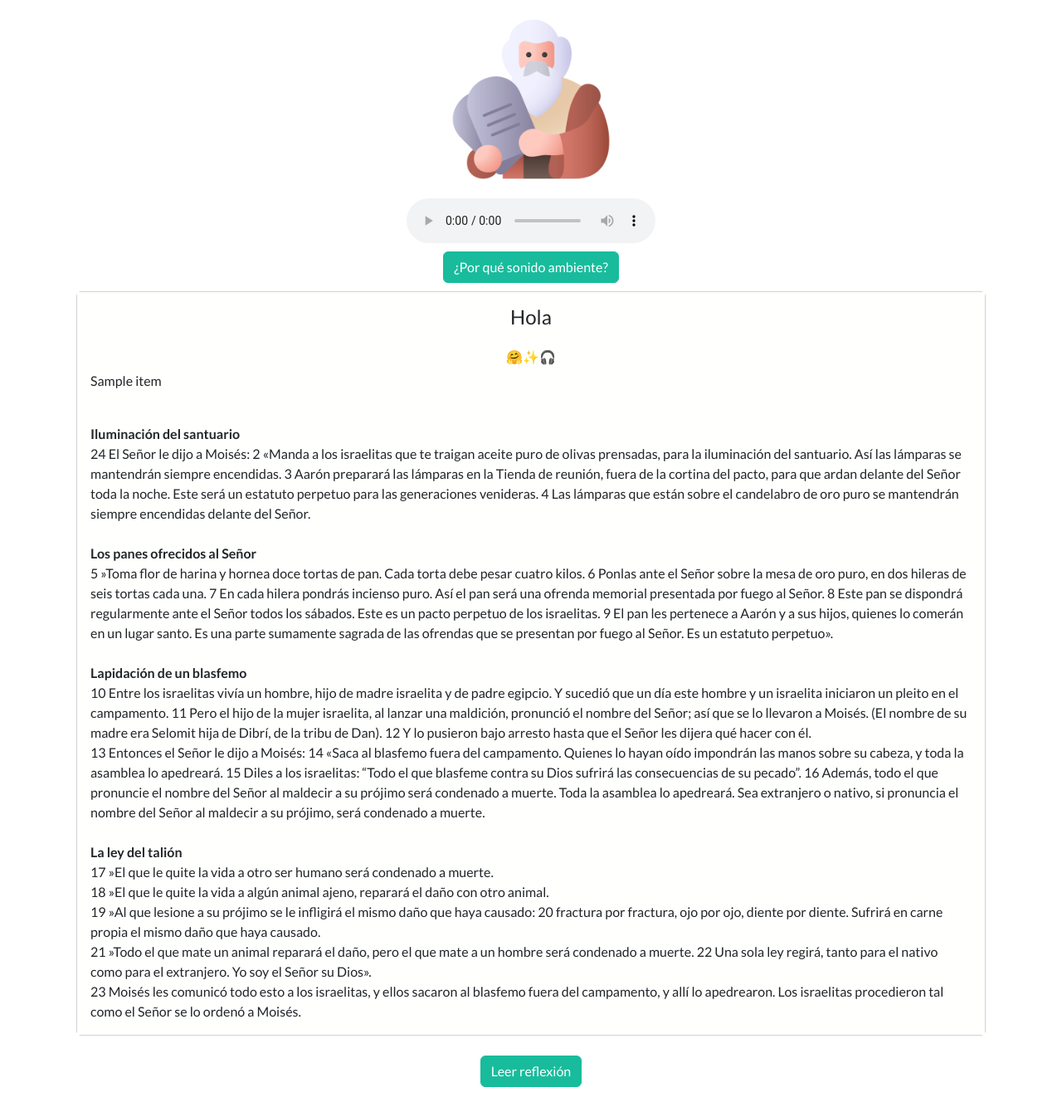
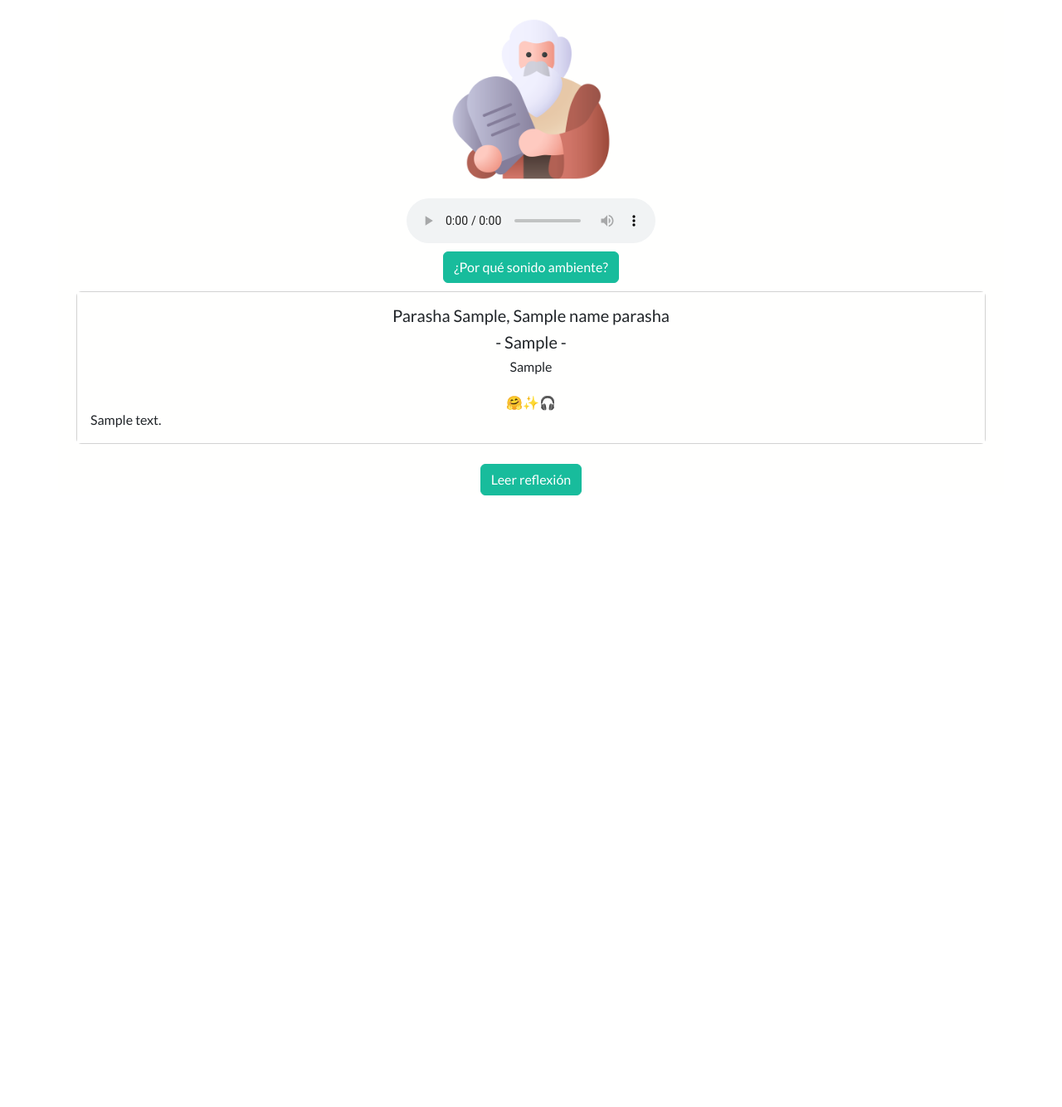
Before and after one commit to Vladimir4063/manadeldia, a Flask app: template templates/index.html in a window 1280 px wide. Shown: the whole page at 83% size. After the commit the page ends 597 px from the top, so only its background shows below. Run offline with Flask 3, Linux system fonts and the light colour scheme; the template is opened without the code that fills it: most values are stand-ins (such as "Sample title", 1, 10 or a date in 2020).

Commit message:
add parasha Naso

```diff
--- a/index.py
+++ b/index.py
@@ -1,33 +1,28 @@
 import time
 from flask import Flask, render_template
 from database.db import *
-
+from models.get_aliya import get_text_aliya
 
 app = Flask(__name__)
 
-@app.route('/')
+@app.route("/")
 def home():
+    data_list = get_text_aliya()
 
-    connection_DB =connection.cursor()
-    connection_DB.execute('SELECT nameParasha, aliya1 , aliya2  FROM parasha where nameParasha = "Bamidbar"')
-    print("GET")
+    nro_parasha = data_list[0]
+    name_parasha = data_list[1]
+    sign_parasha = data_list[2]
+    sect_aliya = data_list[3]
+    text_aliya = data_list[4]
 
-    data = connection_DB.fetchone()
-    data_list= list(data)
+    return render_template(
+        "index.html",
+        nro_parasha = nro_parasha,
+        name_parasha = name_parasha,
+        sign_parasha = sign_parasha,
+        sect_aliya = sect_aliya,
+        text_aliya = text_aliya
+    )
 
-    print(data_list[2])
-
-
-    # data_list = list(data)
-
-    # print(type(data_list[0]))
-
-    # for data_l in data_list:
-    #     print(data_l)
-    time.sleep(3)
-
-
-    return render_template('index.html', data_list = data_list)
-
-if __name__ == '__main__':
-    app.run()
+if __name__ == "__main__":
+    app.run(debug=True)
--- a/models/get_day.py
+++ b/models/get_day.py
@@ -1,12 +1,11 @@
 from datetime import datetime
 
 
-def get_day_aliya():
+def get_day_number():
     day_number = datetime.today().isoweekday() + 1
     day_aliya = "aliya" + str(day_number)
     print(day_aliya)
-    print(day_number)
-    return day_aliya
+    return day_number
 
 def get_day_name():
     day_name = datetime.today().strftime('%A')
--- a/static/style.css
+++ b/static/style.css
@@ -1,5 +1,5 @@
 .container{
-    /* background-color:#fffffe; */
+    background-color:#fffffe;
     /* display: flex;
     flex-wrap: wrap;  */
     /*nowrap: esta por defecto, apreta los elementos en una linea*/
@@ -23,6 +23,11 @@
     /* border: 2px solid black; */
 }
 
+.card-text{
+  /* pre-wrap: permite cargar el texto con los espacios y saltos de linea por defecto */
+  white-space: pre-wrap
+}
+
 
 @media only screen and (max-width: 600px) {
   img {
--- a/templates/index.html
+++ b/templates/index.html
@@ -74,55 +74,11 @@
       <div class="col">
         <div class="card">
           <div class="card-body" style="background-color:#fffffe">
-            <h4 class="card-title text-center">Hola</h4>
-            <h6 class="card-subtitle mb-2 text-muted text-center"><br>🤗✨🎧</h6>
-            {% for item in data_list %}
-            <p>{{ item }}</p>
-            {% endfor %}
-            <p class="card-text ">
-              <br><strong> Iluminación del santuario </strong> <br>
-              24 El Señor le dijo a Moisés: 2 «Manda a los israelitas que te traigan aceite puro de olivas prensadas,
-              para la iluminación del santuario. Así las lámparas se mantendrán siempre encendidas. 3 Aarón preparará
-              las lámparas en la Tienda de reunión, fuera de la cortina del pacto, para que ardan delante del Señor toda
-              la noche. Este será un estatuto perpetuo para las generaciones venideras. 4 Las lámparas que están sobre
-              el candelabro de oro puro se mantendrán siempre encendidas delante del Señor. <br><br>
-
-              <strong>Los panes ofrecidos al Señor</strong> <br>
-              5 »Toma flor de harina y hornea doce tortas de pan. Cada torta debe pesar cuatro kilos. 6 Ponlas ante el
-              Señor sobre la mesa de oro puro, en dos hileras de seis tortas cada una. 7 En cada hilera pondrás incienso
-              puro. Así el pan será una ofrenda memorial presentada por fuego al Señor. 8 Este pan se dispondrá
-              regularmente ante el Señor todos los sábados. Este es un pacto perpetuo de los israelitas. 9 El pan les
-              pertenece a Aarón y a sus hijos, quienes lo comerán en un lugar santo. Es una parte sumamente sagrada de
-              las ofrendas que se presentan por fuego al Señor. Es un estatuto perpetuo». <br><br>
-
-              <strong> Lapidación de un blasfemo </strong> <br>
-              10 Entre los israelitas vivía un hombre, hijo de madre israelita y de padre egipcio. Y sucedió que un día
-              este hombre y un israelita iniciaron un pleito en el campamento. 11 Pero el hijo de la mujer israelita, al
-              lanzar una maldición, pronunció el nombre del Señor; así que se lo llevaron a Moisés. (El nombre de su
-              madre era Selomit hija de Dibrí, de la tribu de Dan). 12 Y lo pusieron bajo arresto hasta que el Señor les
-              dijera qué hacer con él. <br>
-
-              13 Entonces el Señor le dijo a Moisés: 14 «Saca al blasfemo fuera del campamento. Quienes lo hayan oído
-              impondrán las manos sobre su cabeza, y toda la asamblea lo apedreará. 15 Diles a los israelitas: “Todo el
-              que blasfeme contra su Dios sufrirá las consecuencias de su pecado”. 16 Además, todo el que pronuncie el
-              nombre del Señor al maldecir a su prójimo será condenado a muerte. Toda la asamblea lo apedreará. Sea
-              extranjero o nativo, si pronuncia el nombre del Señor al maldecir a su prójimo, será condenado a muerte.
-              <br><br>
-
-              <strong> La ley del talión </strong> <br>
-              17 »El que le quite la vida a otro ser humano será condenado a muerte. <br>
-
-              18 »El que le quite la vida a algún animal ajeno, reparará el daño con otro animal. <br>
-
-              19 »Al que lesione a su prójimo se le infligirá el mismo daño que haya causado: 20 fractura por fractura,
-              ojo por ojo, diente por diente. Sufrirá en carne propia el mismo daño que haya causado. <br>
-
-              21 »Todo el que mate un animal reparará el daño, pero el que mate a un hombre será condenado a muerte. 22
-              Una sola ley regirá, tanto para el nativo como para el extranjero. Yo soy el Señor su Dios». <br>
-
-              23 Moisés les comunicó todo esto a los israelitas, y ellos sacaron al blasfemo fuera del campamento, y
-              allí lo apedrearon. Los israelitas procedieron tal como el Señor se lo ordenó a Moisés. <br>
-            </p>
+            <h5  class="card-title text-center">Parasha {{nro_parasha}}, {{ name_parasha }}</h5>
+            <h5 class="card-title text-center">- {{ sign_parasha }} -</h5>
+            <h6 class="card-title text-center">{{ sect_aliya }}</h6>
+            <h6 class="card-subtitle text-muted text-center"><br>🤗✨🎧</h6>
+            <p class="card-text ">{{ text_aliya }}</p>
             <!-- <a href="#" class="card-link">Comentarios de la Torah</a> -->
             <!-- <a href="#" class="card-link">Buscar más</a> -->
           </div>
```
Also changed, not shown: models/get_aliya.py (+16 -0 lines), README.txt, database/database.sqlite.
